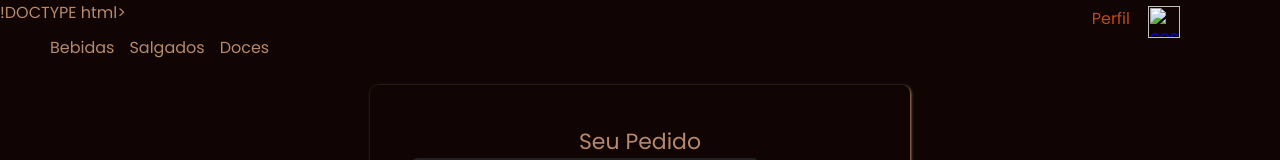
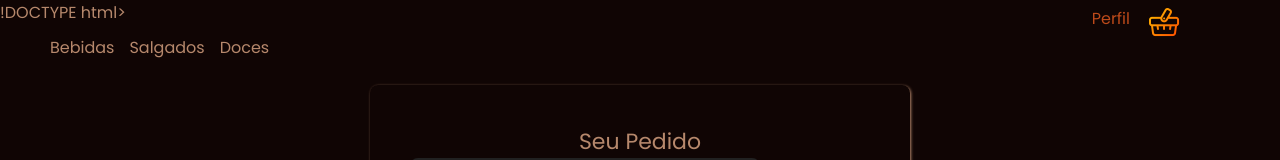
Before and after one commit to Mluziana/proj-cardapio-java-coffee, a plain HTML site: page pedido.html in a window 1280 px wide. Shown: the top 160 px of the page. Drawn offline with Linux system fonts and the light colour scheme; the site is published under a folder, as on GitHub Pages, so addresses that start at the root find nothing.

Commit message:
Update pedido.html

```diff
--- a/pedido.html
+++ b/pedido.html
@@ -22,7 +22,7 @@
             <li><a href="#"class="menu-itens"> Salgados</a></li>
             <li><a href="#"class="menu-itens">Doces</a></li>
             <li><a href="#"class="perfil">Perfil</a></li>
-            <li><a href="#"><img src="/imagens/02-cesta-compras.png" alt="cesta de compras" class="icone"/> </a></li>
+            <li><a href="#"><img src="imagens/02-cesta-compras.png" alt="cesta de compras" class="icone"/> </a></li>
             </ul>
          </header>
 
```
